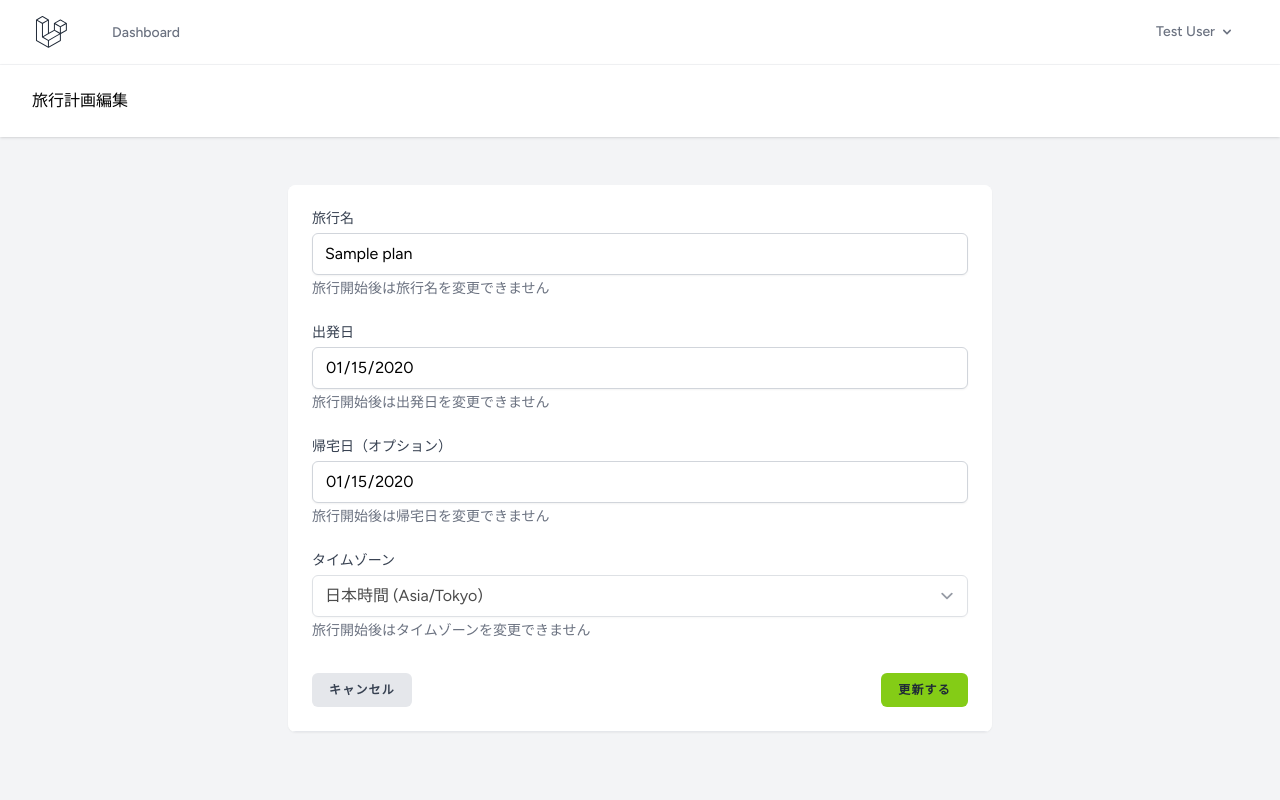
After one commit to a-yasui/trip-quota, a Laravel app: page /travel-plans/1/edit in a window 1280 px wide. The commit adds this page. Run offline with Laravel 12, Linux system fonts and the light colour scheme; a user stored in the database is signed in; data comes from the database, SQL or seed files in the repository; tables that the repository leaves empty hold one stand-in row (values such as "Sample post"); style sheets or scripts are compiled from the project's sources; parts of the project's set-up code (start-up, migrations or seed data) failed here and were passed over.

Commit message:
feat: 旅行計画の帰宅日機能改善
- 旅行開始前は全ての項目を変更可能
- 旅行開始後は帰宅日のみ変更可能（未記入の場合のみ）
- 編集画面と詳細画面のUI改善
- テストケースの追加

```diff
--- a/app/Http/Controllers/TravelPlanController.php
+++ b/app/Http/Controllers/TravelPlanController.php
@@ -9,6 +9,7 @@ use App\Models\TravelPlan;
 use Illuminate\Http\Request;
 use Illuminate\Support\Facades\Auth;
 use Illuminate\Support\Facades\DB;
+use Illuminate\Support\Facades\Gate;
 
 class TravelPlanController extends Controller
 {
@@ -114,4 +115,83 @@ class TravelPlanController extends Controller
 
         return view('travel-plans.show', compact('travelPlan', 'coreGroup', 'members'));
     }
+
+    /**
+     * Show the form for editing the specified travel plan.
+     *
+     * @param  \App\Models\TravelPlan  $travelPlan
+     * @return \Illuminate\View\View
+     */
+    public function edit(TravelPlan $travelPlan)
+    {
+        // 権限チェック
+        $user = Auth::user();
+        if ($user->id !== $travelPlan->creator_id && $user->id !== $travelPlan->deletion_permission_holder_id) {
+            abort(403, '旅行計画を編集する権限がありません。');
+        }
+
+        return view('travel-plans.edit', compact('travelPlan'));
+    }
+
+    /**
+     * Update the specified travel plan in storage.
+     *
+     * @param  \App\Http\Requests\TravelPlanRequest  $request
+     * @param  \App\Models\TravelPlan  $travelPlan
+     * @return \Illuminate\Http\RedirectResponse
+     */
+    public function update(TravelPlanRequest $request, TravelPlan $travelPlan)
+    {
+        // 権限チェック
+        $user = Auth::user();
+        if ($user->id !== $travelPlan->creator_id && $user->id !== $travelPlan->deletion_permission_holder_id) {
+            abort(403, '旅行計画を編集する権限がありません。');
+        }
+
+        try {
+            DB::beginTransaction();
+
+            // 出発日前日かどうかチェック
+            $isBeforeDeparture = now()->startOfDay()->lt($travelPlan->departure_date);
+
+            // 出発日前日の場合は全ての項目を更新可能
+            if ($isBeforeDeparture) {
+                $travelPlan->title = $request->title;
+                $travelPlan->departure_date = $request->departure_date;
+                $travelPlan->timezone = $request->timezone;
+
+                // 帰宅日も更新
+                if ($request->has('return_date')) {
+                    $travelPlan->return_date = $request->return_date;
+                }
+            } else {
+                // 出発日以降は帰宅日のみ更新可能（未記入の場合のみ）
+                if ($travelPlan->return_date === null && $request->has('return_date')) {
+                    $travelPlan->return_date = $request->return_date;
+                }
+            }
+
+            $travelPlan->save();
+
+            // コアグループの名前も更新（旅行計画名と同期）
+            if ($isBeforeDeparture) {
+                $coreGroup = $travelPlan->groups()->where('type', 'core')->first();
+                if ($coreGroup) {
+                    $coreGroup->name = $travelPlan->title;
+                    $coreGroup->save();
+                }
+            }
+
+            DB::commit();
+
+            return redirect()->route('travel-plans.show', $travelPlan)
+                ->with('success', '旅行計画「' . $travelPlan->title . '」を更新しました。');
+
+        } catch (\Exception $e) {
+            DB::rollBack();
+            return redirect()->back()
+                ->withInput()
+                ->with('error', '旅行計画の更新に失敗しました。' . $e->getMessage());
+        }
+    }
 }
--- /dev/null
+++ b/resources/views/travel-plans/edit.blade.php
@@ -0,0 +1,117 @@
+@extends('layouts.app')
+
+@section('title', '旅行計画編集 - ' . $travelPlan->title)
+
+@section('header', '旅行計画編集')
+
+@section('content')
+    <div class="py-6">
+        <div class="max-w-3xl mx-auto sm:px-6 lg:px-8">
+            <div class="bg-white overflow-hidden shadow-sm sm:rounded-lg">
+                <div class="p-6 bg-white border-b border-gray-200">
+                    <form method="POST" action="{{ route('travel-plans.update', $travelPlan) }}">
+                        @csrf
+                        @method('PUT')
+
+                        <!-- 旅行名 -->
+                        <div class="mb-6">
+                            <label for="title" class="block text-sm font-medium text-gray-700">旅行名</label>
+                            <input type="text" name="title" id="title"
+                                   value="{{ old('title', $travelPlan->title) }}"
+                                   {{ now()->startOfDay()->gte($travelPlan->departure_date) ? 'disabled' : 'required' }}
+                                   class="mt-1 block w-full rounded-md border-gray-300 shadow-sm focus:border-lime-500 focus:ring focus:ring-lime-500 focus:ring-opacity-50 @error('title') border-red-500 @enderror">
+                            @error('title')
+                                <p class="mt-1 text-sm text-red-600">{{ $message }}</p>
+                            @enderror
+                            <p class="mt-1 text-sm text-gray-500">
+                                @if(now()->startOfDay()->gte($travelPlan->departure_date))
+                                    旅行開始後は旅行名を変更できません
+                                @else
+                                    例: 韓国ソウル旅行、沖縄社員旅行
+                                @endif
+                            </p>
+                        </div>
+
+                        <!-- 出発日 -->
+                        <div class="mb-6">
+                            <label for="departure_date" class="block text-sm font-medium text-gray-700">出発日</label>
+                            <input type="date" name="departure_date" id="departure_date"
+                                   value="{{ old('departure_date', $travelPlan->departure_date->format('Y-m-d')) }}"
+                                   {{ now()->startOfDay()->gte($travelPlan->departure_date) ? 'disabled' : 'required' }}
+                                   class="mt-1 block w-full rounded-md border-gray-300 shadow-sm focus:border-lime-500 focus:ring focus:ring-lime-500 focus:ring-opacity-50 @error('departure_date') border-red-500 @enderror">
+                            @error('departure_date')
+                                <p class="mt-1 text-sm text-red-600">{{ $message }}</p>
+                            @enderror
+                            <p class="mt-1 text-sm text-gray-500">
+                                @if(now()->startOfDay()->gte($travelPlan->departure_date))
+                                    旅行開始後は出発日を変更できません
+                                @else
+                                    旅行の開始日を選択してください
+                                @endif
+                            </p>
+                        </div>
+
+                        <!-- 帰宅日（オプション） -->
+                        <div class="mb-6">
+                            <label for="return_date" class="block text-sm font-medium text-gray-700">帰宅日（オプション）</label>
+                            <input type="date" name="return_date" id="return_date"
+                                   value="{{ old('return_date', $travelPlan->return_date ? $travelPlan->return_date->format('Y-m-d') : '') }}"
+                                   {{ now()->startOfDay()->gte($travelPlan->departure_date) && $travelPlan->return_date ? 'disabled' : '' }}
+                                   class="mt-1 block w-full rounded-md border-gray-300 shadow-sm focus:border-lime-500 focus:ring focus:ring-lime-500 focus:ring-opacity-50 @error('return_date') border-red-500 @enderror">
+                            @error('return_date')
+                                <p class="mt-1 text-sm text-red-600">{{ $message }}</p>
+                            @enderror
+                            <p class="mt-1 text-sm text-gray-500">
+                                @if(now()->startOfDay()->gte($travelPlan->departure_date) && $travelPlan->return_date)
+                                    旅行開始後は帰宅日を変更できません
+                                @elseif(now()->startOfDay()->gte($travelPlan->departure_date) && !$travelPlan->return_date)
+                                    旅行開始後も帰宅日を設定できます（一度設定すると変更不可）
+                                @else
+                                    旅行の終了日（未定の場合は空欄可）
+                                @endif
+                            </p>
+                        </div>
+
+                        <!-- タイムゾーン -->
+                        <div class="mb-6">
+                            <label for="timezone" class="block text-sm font-medium text-gray-700">タイムゾーン</label>
+                            <select name="timezone" id="timezone"
+                                    {{ now()->startOfDay()->gte($travelPlan->departure_date) ? 'disabled' : 'required' }}
+                                    class="mt-1 block w-full rounded-md border-gray-300 shadow-sm focus:border-lime-500 focus:ring focus:ring-lime-500 focus:ring-opacity-50 @error('timezone') border-red-500 @enderror">
+                                <option value="Asia/Tokyo" {{ old('timezone', $travelPlan->timezone) == 'Asia/Tokyo' ? 'selected' : '' }}>日本時間 (Asia/Tokyo)</option>
+                                <option value="Asia/Seoul" {{ old('timezone', $travelPlan->timezone) == 'Asia/Seoul' ? 'selected' : '' }}>韓国時間 (Asia/Seoul)</option>
+                                <option value="Asia/Shanghai" {{ old('timezone', $travelPlan->timezone) == 'Asia/Shanghai' ? 'selected' : '' }}>中国時間 (Asia/Shanghai)</option>
+                                <option value="Asia/Singapore" {{ old('timezone', $travelPlan->timezone) == 'Asia/Singapore' ? 'selected' : '' }}>シンガポール時間 (Asia/Singapore)</option>
+                                <option value="Asia/Bangkok" {{ old('timezone', $travelPlan->timezone) == 'Asia/Bangkok' ? 'selected' : '' }}>タイ時間 (Asia/Bangkok)</option>
+                                <option value="Europe/London" {{ old('timezone', $travelPlan->timezone) == 'Europe/London' ? 'selected' : '' }}>イギリス時間 (Europe/London)</option>
+                                <option value="Europe/Paris" {{ old('timezone', $travelPlan->timezone) == 'Europe/Paris' ? 'selected' : '' }}>フランス時間 (Europe/Paris)</option>
+                                <option value="America/New_York" {{ old('timezone', $travelPlan->timezone) == 'America/New_York' ? 'selected' : '' }}>アメリカ東部時間 (America/New_York)</option>
+                                <option value="America/Los_Angeles" {{ old('timezone', $travelPlan->timezone) == 'America/Los_Angeles' ? 'selected' : '' }}>アメリカ西部時間 (America/Los_Angeles)</option>
+                                <option value="Pacific/Honolulu" {{ old('timezone', $travelPlan->timezone) == 'Pacific/Honolulu' ? 'selected' : '' }}>ハワイ時間 (Pacific/Honolulu)</option>
+                            </select>
+                            @error('timezone')
+                                <p class="mt-1 text-sm text-red-600">{{ $message }}</p>
+                            @enderror
+                            <p class="mt-1 text-sm text-gray-500">
+                                @if(now()->startOfDay()->gte($travelPlan->departure_date))
+                                    旅行開始後はタイムゾーンを変更できません
+                                @else
+                                    旅行先のタイムゾーンを選択してください
+                                @endif
+                            </p>
+                        </div>
+
+                        <div class="flex items-center justify-between mt-8">
+                            <a href="{{ route('travel-plans.show', $travelPlan) }}" class="inline-flex items-center px-4 py-2 bg-gray-200 border border-transparent rounded-md font-semibold text-xs text-gray-700 uppercase tracking-widest hover:bg-gray-300 active:bg-gray-400 focus:outline-none focus:border-gray-500 focus:ring ring-gray-300 disabled:opacity-25 transition ease-in-out duration-150">
+                                キャンセル
+                            </a>
+                            <button type="submit" class="inline-flex items-center px-4 py-2 bg-lime-500 border border-transparent rounded-md font-semibold text-xs text-gray-800 uppercase tracking-widest hover:bg-lime-400 active:bg-lime-600 focus:outline-none focus:border-lime-600 focus:ring ring-lime-300 disabled:opacity-25 transition ease-in-out duration-150">
+                                更新する
+                            </button>
+                        </div>
+                    </form>
+                </div>
+            </div>
+        </div>
+    </div>
+@endsection
--- a/routes/web.php
+++ b/routes/web.php
@@ -23,6 +23,8 @@ Route::middleware('auth')->group(function () {
     Route::get('/travel-plans/create', [TravelPlanController::class, 'create'])->name('travel-plans.create');
     Route::post('/travel-plans', [TravelPlanController::class, 'store'])->name('travel-plans.store');
     Route::get('/travel-plans/{travelPlan}', [TravelPlanController::class, 'show'])->name('travel-plans.show');
+    Route::get('/travel-plans/{travelPlan}/edit', [TravelPlanController::class, 'edit'])->name('travel-plans.edit');
+    Route::put('/travel-plans/{travelPlan}', [TravelPlanController::class, 'update'])->name('travel-plans.update');
 
     // グループルート
     Route::get('/groups', function () {
```
Also changed, not shown: app/Http/Requests/TravelPlanRequest.php (+31 -6 lines), resources/views/travel-plans/show.blade.php (+15 -0 lines), tests/Feature/TravelPlanTest.php (+228 -0 lines).
